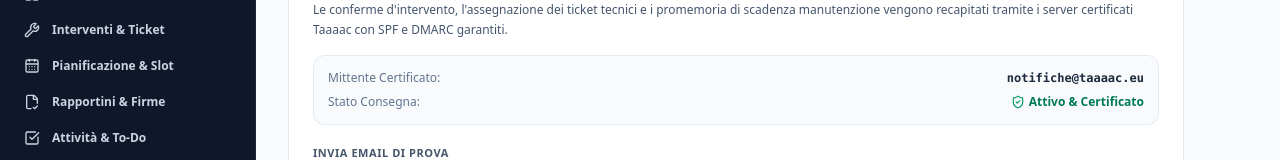
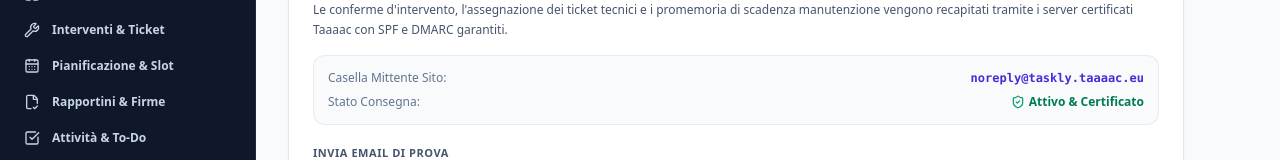
Before and after one commit to shadowkrad/Taskly, a Next.js app: page /dashboard/impostazioni in a window 1280 px wide. Shown: the part 204-364 px from the top of the page. Built offline with nearby package versions, Linux system fonts and the light colour scheme; no server answers.

Commit message:
feat(ui): visualizza casella sito noreply@taskly.taaaac.eu

```diff
--- a/src/components/dashboard/EmailSettingsCard.tsx
+++ b/src/components/dashboard/EmailSettingsCard.tsx
@@ -50,8 +50,8 @@
 
       <div className="p-3.5 rounded-xl bg-slate-50 border border-slate-200/80 space-y-2 text-xs">
         <div className="flex justify-between items-center text-slate-500">
-          <span>Mittente Certificato:</span>
-          <span className="font-mono text-slate-800 font-semibold">notifiche@taaaac.eu</span>
+          <span>Casella Mittente Sito:</span>
+          <span className="font-mono text-indigo-700 font-semibold">noreply@taskly.taaaac.eu</span>
         </div>
         <div className="flex justify-between items-center text-slate-500">
           <span>Stato Consegna:</span>
```
